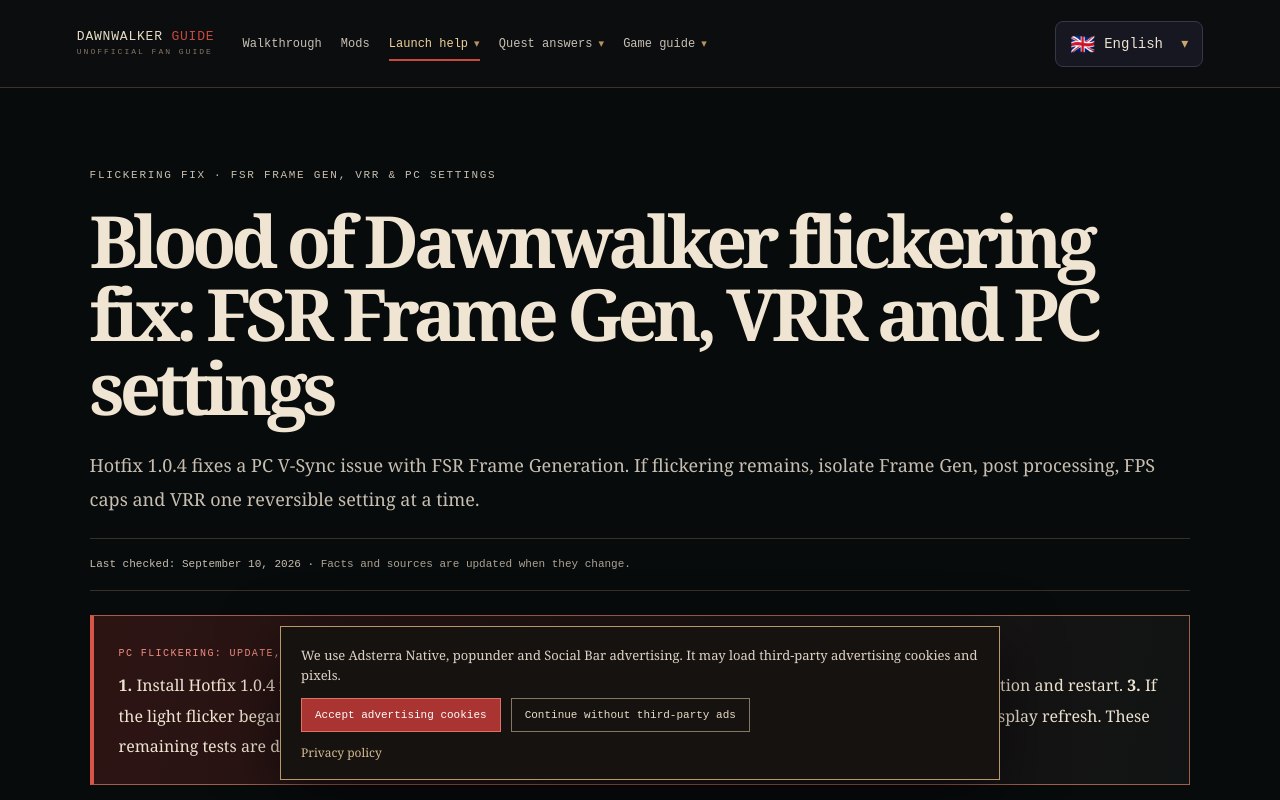
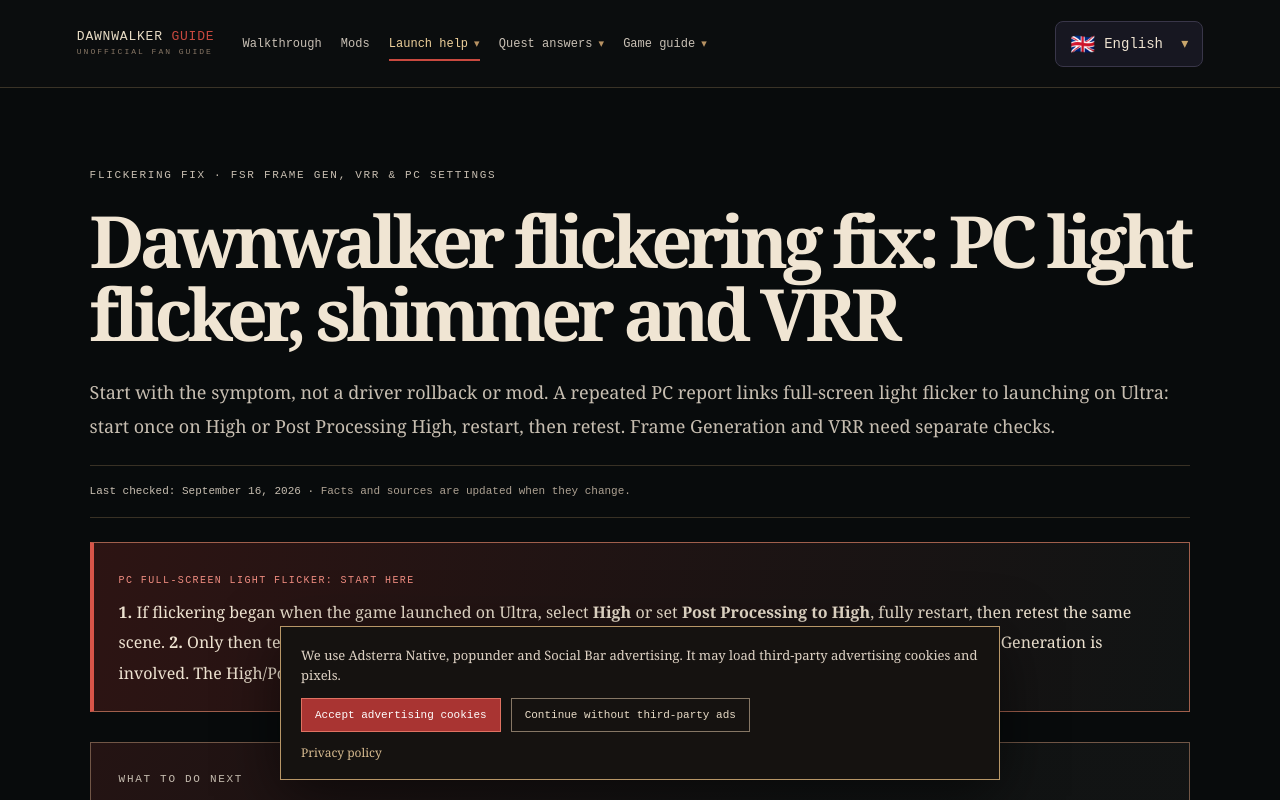
Before and after one commit to wencun/dawnwalker.cc, a Next.js app: page /flickering-fix in a window 1280 px wide. Shown: the top 800 px of the page. Built offline with nearby package versions, Linux system fonts and the light colour scheme.

Commit message:
Focus flickering search intent

```diff
--- a/app/flickering-fix/page.tsx
+++ b/app/flickering-fix/page.tsx
@@ -2,8 +2,8 @@ import Link from "next/link";
 import { GuidePage, guideMetadata } from "../guide-page";
 
 export const metadata = guideMetadata(
-  "Blood of Dawnwalker Flickering Fix: FSR Frame Gen, VRR & PC Settings",
-  "Blood of Dawnwalker flickering on PC? Update to Hotfix 1.0.4 for its FSR Frame Generation V-Sync fix, then test Frame Gen, post processing, FPS caps and VRR safely.",
+  "Dawnwalker Flickering Fix: Post Processing, Frame Gen & VRR",
+  "Screen or light flickering in The Blood of Dawnwalker? Match the symptom first: Ultra/post-processing startup flicker, Frame Generation V-Sync, or PS5 Pro VRR.",
   "/flickering-fix",
   ["Blood of Dawnwalker flickering", "Blood of Dawnwalker flickering PC", "The Blood of Dawnwalker screen flickering", "Blood of Dawnwalker light flickering", "Dawnwalker flicker", "Dawnwalker PS5 Pro VRR flickering"],
 );
@@ -11,12 +11,12 @@ export const metadata = guideMetadata(
 export default function FlickeringFixPage() {
   return <GuidePage
     eyebrow="FLICKERING FIX · FSR FRAME GEN, VRR & PC SETTINGS"
-    title="Blood of Dawnwalker flickering fix: FSR Frame Gen, VRR and PC settings"
-    dek="Hotfix 1.0.4 fixes a PC V-Sync issue with FSR Frame Generation. If flickering remains, isolate Frame Gen, post processing, FPS caps and VRR one reversible setting at a time."
-    checked="September 10, 2026"
-    quickAnswer={<div className="fix-callout"><span>PC FLICKERING: UPDATE, THEN TEST</span><p><b>1.</b> Install Hotfix 1.0.4 if you use FSR Frame Generation; it fixes a V-Sync issue in that setup. <b>2.</b> Turn off Frame Generation and restart. <b>3.</b> If the light flicker began on Ultra, test High or Post Processing on High. <b>4.</b> Compare an FPS cap if frame rate exceeds display refresh. These remaining tests are diagnostic, not a universal fix.</p></div>}
+    title="Dawnwalker flickering fix: PC light flicker, shimmer and VRR"
+    dek="Start with the symptom, not a driver rollback or mod. A repeated PC report links full-screen light flicker to launching on Ultra: start once on High or Post Processing High, restart, then retest. Frame Generation and VRR need separate checks."
+    checked="September 16, 2026"
+    quickAnswer={<div className="fix-callout"><span>PC FULL-SCREEN LIGHT FLICKER: START HERE</span><p><b>1.</b> If flickering began when the game launched on Ultra, select <b>High</b> or set <b>Post Processing to High</b>, fully restart, then retest the same scene. <b>2.</b> Only then test Frame Generation off and restart. <b>3.</b> Use the Hotfix 1.0.4 V-Sync check only when FSR Frame Generation is involved. The High/Post Processing route is a repeated player report, not an official universal fix.</p></div>}
     faqs={[
-      { question: "How do I fix Blood of Dawnwalker flickering on PC?", answer: "If you use FSR Frame Generation, update to Hotfix 1.0.4 first because it fixes a V-Sync issue in that setup. Then turn off Frame Generation and restart, test High or Post Processing on High, and compare a frame cap when FPS exceeds the display refresh rate. The remaining checks are diagnostic tests, not a universal fix." },
+      { question: "How do I fix Blood of Dawnwalker flickering on PC?", answer: "For full-screen light flicker that began on Ultra, first launch once on High or set Post Processing to High, fully restart and repeat the same scene. Then isolate Frame Generation, V-Sync and an FPS cap one at a time. Hotfix 1.0.4 specifically fixes a V-Sync issue when FSR Frame Generation is involved; the High/Post Processing route is community-reported, not an official universal fix." },
       { question: "Does Hotfix 1.0.4 fix Blood of Dawnwalker flickering?", answer: "The official notes fix a PC V-Sync issue when using FSR Frame Generation. They do not claim to fix every flicker, shimmer, HDR or VRR symptom, so retest the same scene and isolate one setting at a time." },
       { question: "Should I turn off VRR to fix Dawnwalker flickering on PS5 Pro?", answer: "One PS5 Pro community report says disabling VRR stopped its flickering. Treat that as a reversible test for that platform, not a universal fix or a PC recommendation." },
       { question: "Should I install a flickering mod for Dawnwalker?", answer: "No. Do not use a visual mod as the first response. A mod can change image quality, introduce new variables and stop working after a patch. First test the in-game settings and record your game version." },
```
Also changed, not shown: app/known-issues/page.tsx (+6 -7 lines), 1 other file (tests, documents, lock files or other folders).
